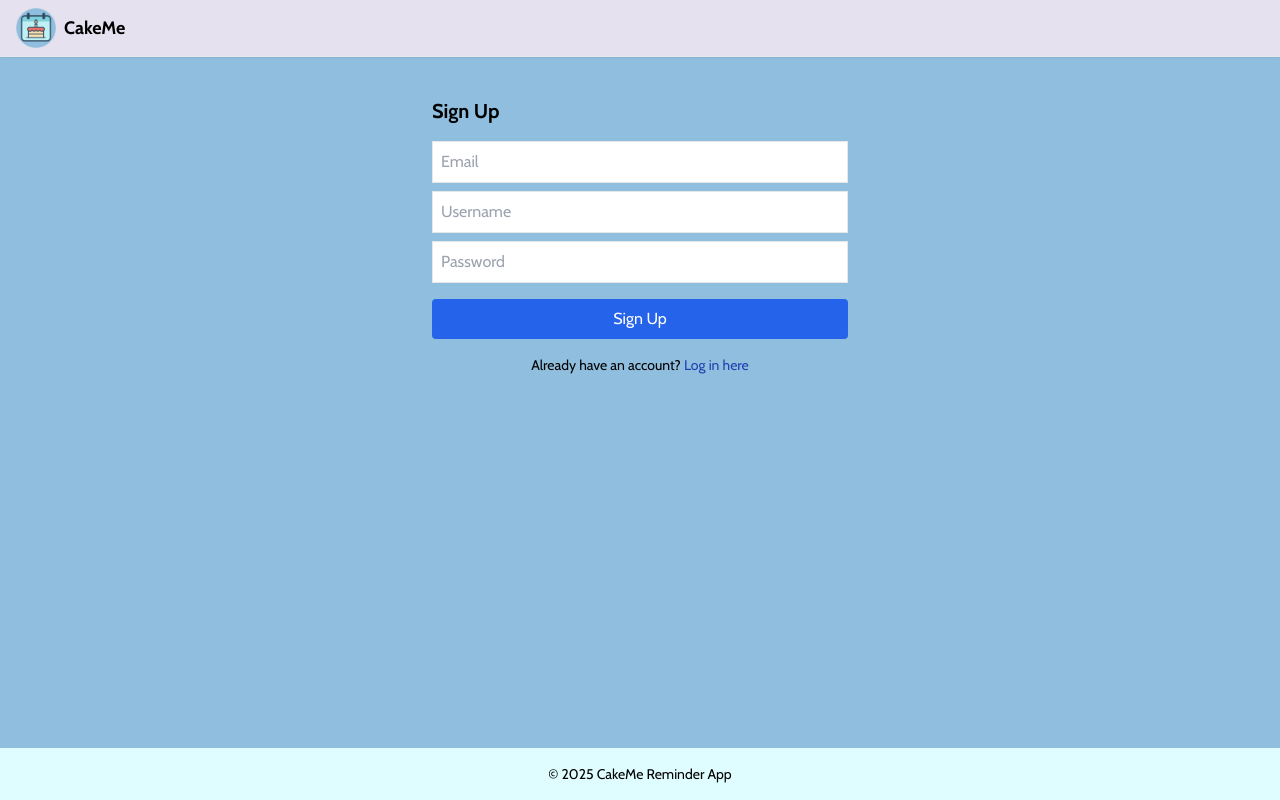
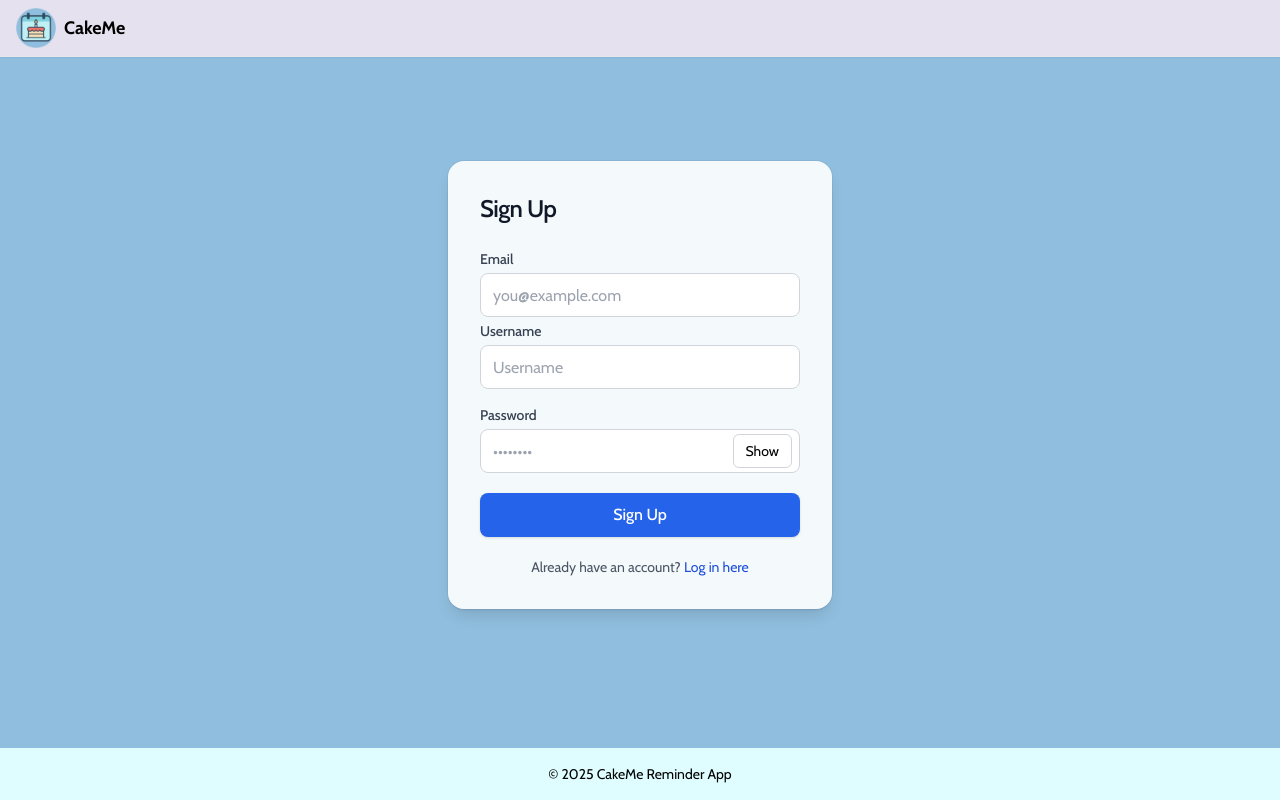
Before and after one commit to mdrennan91/birthday-reminder-app, a Next.js app: page /signup in a window 1280 px wide. Built offline with nearby package versions, Linux system fonts and the light colour scheme; no server answers.

Commit message:
Fixed validation + update login/signup forms

```diff
--- a/src/app/login/page.tsx
+++ b/src/app/login/page.tsx
@@ -8,9 +8,12 @@ export default function LoginPage() {
   const router = useRouter();
   const [email, setEmail] = useState("");
   const [password, setPassword] = useState("");
+  const [showPassword, setShowPassword] = useState(false);
+  const [submitting, setSubmitting] = useState(false);
 
   const handleLogin = async (e: React.FormEvent) => {
     e.preventDefault();
+    setSubmitting(true);
 
     const res = await signIn("credentials", {
       email,
@@ -22,38 +25,79 @@ export default function LoginPage() {
       router.push("/");
     } else {
       alert("Login failed.");
+      setSubmitting(false);
     }
   };
 
   return (
-    <form onSubmit={handleLogin} className="max-w-md mx-auto p-4">
-      <h2 className="text-xl font-bold mb-4">Login</h2>
+    <div className="flex-1 grid place-items-center px-4">
+      <form
+        onSubmit={handleLogin}
+        className="w-full max-w-sm bg-white/90 backdrop-blur rounded-2xl shadow-lg ring-1 ring-black/5 p-6 md:p-8
+               translate-y-3 md:translate-y-20"
+      >
+        <h2 className="text-2xl font-semibold tracking-tight text-gray-900 mb-6">
+          Login
+        </h2>
+
+        {/* Email */}
+        <label htmlFor="email" className="block text-sm font-medium text-gray-700 mb-1">
+          Email
+        </label>
         <input
+          id="email"
           type="email"
           value={email}
           onChange={(e) => setEmail(e.target.value)}
-        placeholder="Email"
-        className="w-full text-black p-2 border mb-2"
+          placeholder="you@example.com"
+          autoComplete="email"
+          inputMode="email"
+          autoCapitalize="none"
+          className="w-full text-gray-900 placeholder:text-gray-400 bg-white border border-gray-300 rounded-lg h-11 px-3 mb-4 focus:outline-none focus:ring-2 focus:ring-blue-500 focus:border-blue-500 transition"
           required
         />
+
+        {/* Password */}
+        <label htmlFor="password" className="block text-sm font-medium text-gray-700 mb-1">
+          Password
+        </label>
+        <div className="relative mb-5">
           <input
-        type="password"
+            id="password"
+            type={showPassword ? "text" : "password"}
             value={password}
             onChange={(e) => setPassword(e.target.value)}
-        placeholder="Password"
-        className="w-full text-black p-2 border mb-4"
+            placeholder="••••••••"
+            autoComplete="current-password"
+            className="w-full text-gray-900 placeholder:text-gray-400 bg-white border border-gray-300 rounded-lg h-11 px-3 pr-24 focus:outline-none focus:ring-2 focus:ring-blue-500 focus:border-blue-500 transition"
             required
           />
-      <button type="submit" className="w-full bg-green-600 text-white p-2 rounded">
-        Log In
+          <button
+            type="button"
+            onClick={() => setShowPassword((s) => !s)}
+            className="absolute right-2 top-1/2 -translate-y-1/2 text-sm px-3 py-1.5 rounded-md border border-gray-300 bg-white hover:bg-gray-50 active:scale-[.99] transition"
+            aria-label={showPassword ? "Hide password" : "Show password"}
+          >
+            {showPassword ? "Hide" : "Show"}
+          </button>
+        </div>
+
+        {/* Submit */}
+        <button
+          type="submit"
+          disabled={submitting}
+          className="w-full h-11 rounded-lg bg-green-600 text-white font-medium shadow hover:bg-green-700 disabled:opacity-60 disabled:cursor-not-allowed transition"
+        >
+          {submitting ? "Logging in…" : "Log In"}
         </button>
 
-      <p className="mt-4 text-sm text-center">
+        <p className="mt-5 text-sm text-center text-gray-600">
           Don&apos;t have an account?{" "}
-        <a href="/signup" className="text-blue-800 hover:underline">
+          <a href="/signup" className="text-blue-700 hover:underline">
             Sign up here
           </a>
         </p>
       </form>
+    </div>
   );
 }
--- a/src/app/signup/page.tsx
+++ b/src/app/signup/page.tsx
@@ -10,51 +10,40 @@ export default function SignUpPage() {
   const [password, setPassword] = useState("");
   const [emailError, setEmailError] = useState("");
   const [passwordError, setPasswordError] = useState("");
+  const [formError, setFormError] = useState("");
+  const [showPassword, setShowPassword] = useState(false);
+  const [submitting, setSubmitting] = useState(false);
 
-  function isValidEmail(email: string) {
-    // Simple email regex for server-side validation
-    const attempt = /^[a-zA-Z0-9._%+-]+@[a-zA-Z0-9.-]+\.[a-zA-Z]{2,}$/.test(
-      email
-    );
-    const emailInput = document.getElementById("email");
-    if (!attempt) {
-      if (emailInput) {
-        (emailInput as HTMLInputElement).style.border = "3px solid red";
-      }
-      setEmailError("Please enter a valid email address.");
-    } else {
-      if (emailInput) {
-        (emailInput as HTMLInputElement).style.border = "none";
-      }
-      setEmailError("");
-    }
-    return email;
-  }
-
-  function isValidPassword(password: string) {
-    const attempt = /^(?=.*[a-z])(?=.*[A-Z])(?=.*\d)(?=.*[!@#$%^&*()_+])[A-Za-z\d!@#$%^&*()_+]{7,}$/.test(
-      password
-    );
-    const passwordInput = document.getElementById("password");
-    if (!attempt) {
-      if (passwordInput) {
-        (passwordInput as HTMLInputElement).style.border = "3px solid red";
-      }
-      setPasswordError(
-        "Password must be at least 7 characters long and include uppercase, lowercase, number, and special character."
-      );
-    } else {
-      if (passwordInput) {
-        (passwordInput as HTMLInputElement).style.border = "none";
-      }
-      setPasswordError("");
-    }
-    return password;
-  }
+  // Submit-only validation
+  const emailRegex = /^[^\s@]+@[^\s@]+\.[^\s@]{2,}$/;
+  const passwordRegex = /^(?=.*[a-z])(?=.*[A-Z])(?=.*\d)(?=.*[^\w\s]).{8,}$/;
 
   const handleSubmit = async (e: React.FormEvent) => {
     e.preventDefault();
+    setEmailError("");
+    setPasswordError("");
+    setFormError("");
 
+    let hasError = false;
+
+    if (!emailRegex.test(email)) {
+      setEmailError("Please enter a valid email address.");
+      hasError = true;
+    }
+    if (!passwordRegex.test(password)) {
+      setPasswordError(
+        "Password must be at least 8 characters and include uppercase, lowercase, a number, and a special character."
+      );
+      hasError = true;
+    }
+    if (!username.trim()) {
+      setFormError("Username is required.");
+      hasError = true;
+    }
+    if (hasError) return;
+
+    try {
+      setSubmitting(true);
       const res = await fetch("/api/signup", {
         method: "POST",
         body: JSON.stringify({ email, username, password }),
@@ -63,73 +52,113 @@ export default function SignUpPage() {
 
       if (res.ok) {
         router.push("/login");
+      } else if (res.status === 409) {
+        setFormError("An account with this email already exists.");
       } else {
-      alert("Sign-up failed.");
+        setFormError("Sign-up failed. Please try again.");
+      }
+    } catch {
+      setFormError("Network error. Please try again.");
+    } finally {
+      setSubmitting(false);
     }
   };
 
   return (
-    <form onSubmit={handleSubmit} className="max-w-md mx-auto p-4">
-      <h2 className="text-xl font-bold mb-4">Sign Up</h2>
+    <div className="flex-1 grid place-items-center px-4">
+      <form
+        onSubmit={handleSubmit}
+        className="w-full max-w-sm bg-white/90 backdrop-blur rounded-2xl shadow-lg ring-1 ring-black/5 p-6 md:p-8 translate-y-3 md:translate-y-20"
+      >
+        <h2 className="text-2xl font-semibold tracking-tight text-gray-900 mb-6">
+          Sign Up
+        </h2>
+
+        {/* Email */}
+        <label htmlFor="email" className="block text-sm font-medium text-gray-700 mb-1">
+          Email
+        </label>
         <input
+          id="email"
           type="email"
-        id="email"
           value={email}
-        onChange={(e) => {
-          setEmail(e.target.value);
-          setTimeout(() => {
-            isValidEmail(e.target.value);
-          }, 500);
-        }}
-        placeholder="Email"
-        pattern="^[a-zA-Z0-9._%+-]+@[a-zA-Z0-9.-]+\.[a-zA-Z]{2,}$"
-        className="w-full text-black border p-2 mb-2"
+          onChange={(e) => setEmail(e.target.value)}
+          placeholder="you@example.com"
+          autoComplete="email"
+          inputMode="email"
+          autoCapitalize="none"
+          className={`w-full text-gray-900 placeholder:text-gray-400 bg-white border rounded-lg h-11 px-3 mb-1 focus:outline-none focus:ring-2 focus:ring-blue-500 focus:border-blue-500 transition ${
+            emailError ? "border-red-500" : "border-gray-300"
+          }`}
           required
         />
-      {emailError && (
-        <p className="text-red-600 text-sm mb-2">{emailError}</p>
-      )}
+        {emailError && <p className="text-red-600 text-sm mb-3">{emailError}</p>}
+
+        {/* Username */}
+        <label htmlFor="username" className="block text-sm font-medium text-gray-700 mb-1">
+          Username
+        </label>
         <input
+          id="username"
           type="text"
-        id="username"
           value={username}
           onChange={(e) => setUsername(e.target.value)}
           placeholder="Username"
-        className="w-full text-black p-2 border mb-2"
+          autoComplete="username"
+          autoCapitalize="none"
+          autoCorrect="off"
+          className="w-full text-gray-900 placeholder:text-gray-400 bg-white border border-gray-300 rounded-lg h-11 px-3 mb-4 focus:outline-none focus:ring-2 focus:ring-blue-500 focus:border-blue-500 transition"
           required
         />
+
+        {/* Password */}
+        <label htmlFor="password" className="block text-sm font-medium text-gray-700 mb-1">
+          Password
+        </label>
+        <div className="relative mb-5">
           <input
-        type="password"
             id="password"
+            type={showPassword ? "text" : "password"}
             value={password}
-        pattern="^(?=.*[a-z])(?=.*[A-Z])(?=.*\d)(?=.*[!@#$%^&*()_+])[A-Za-z\d!@#$%^&*()_+]{7,}$"
-        onChange={(e) => {
-          setPassword(e.target.value);
-          setTimeout(() => {
-            isValidPassword(e.target.value);
-          }, 500);
-        }}
-        placeholder="Password"
-        className="w-full text-black p-2 border mb-4"
+            onChange={(e) => setPassword(e.target.value)}
+            placeholder="••••••••"
+            autoComplete="new-password"
+            className={`w-full text-gray-900 placeholder:text-gray-400 bg-white border rounded-lg h-11 px-3 pr-24 focus:outline-none focus:ring-2 focus:ring-blue-500 focus:border-blue-500 transition ${
+              passwordError ? "border-red-500" : "border-gray-300"
+            }`}
             required
           />
-      {passwordError && (
-        <p className="text-red-600 text-sm mb-2">{passwordError}</p>
-      )}
+          <button
+            type="button"
+            onClick={() => setShowPassword((s) => !s)}
+            className="absolute right-2 top-1/2 -translate-y-1/2 text-sm px-3 py-1.5 rounded-md border border-gray-300 bg-white hover:bg-gray-50 active:scale-[.99] transition"
+            aria-label={showPassword ? "Hide password" : "Show password"}
+          >
+            {showPassword ? "Hide" : "Show"}
+          </button>
+        </div>
+        {passwordError && <p className="text-red-600 text-sm mb-3">{passwordError}</p>}
+
+        {/* Form-level error */}
+        {formError && <p className="text-red-600 text-sm mb-3">{formError}</p>}
+
+        {/* Submit */}
         <button
           type="submit"
           id="submit"
-        className="w-full bg-blue-600 text-white p-2 rounded disabled:bg-gray-400"
-        disabled={!!emailError || !!passwordError}
+          disabled={submitting}
+          className="w-full h-11 rounded-lg bg-blue-600 text-white font-medium shadow hover:bg-blue-700 disabled:opacity-60 disabled:cursor-not-allowed transition"
         >
-        Sign Up
+          {submitting ? "Signing up…" : "Sign Up"}
         </button>
-      <p className="mt-4 text-sm text-center">
+
+        <p className="mt-5 text-sm text-center text-gray-600">
           Already have an account?{" "}
-        <a href="/login" className="text-blue-800 hover:underline">
+          <a href="/login" className="text-blue-700 hover:underline">
             Log in here
           </a>
         </p>
       </form>
+    </div>
   );
 }
```
Lines whose indentation alone changed are shown as unchanged.
